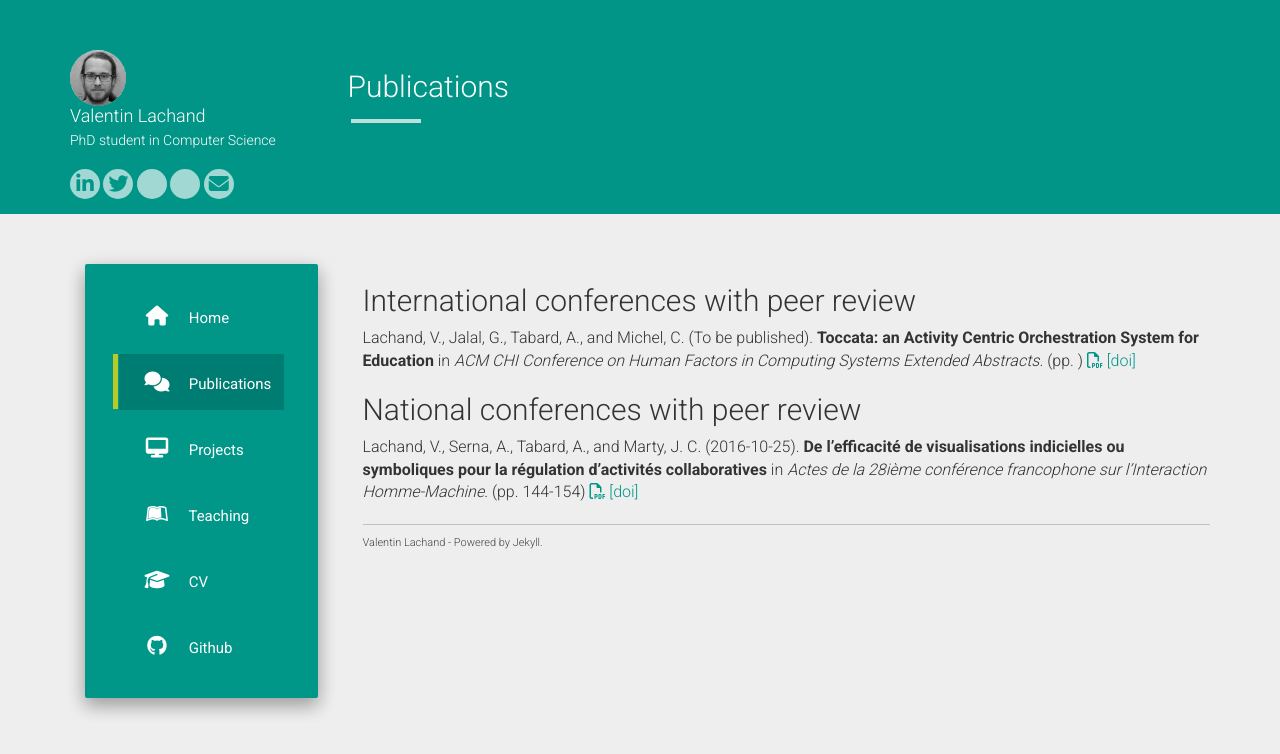
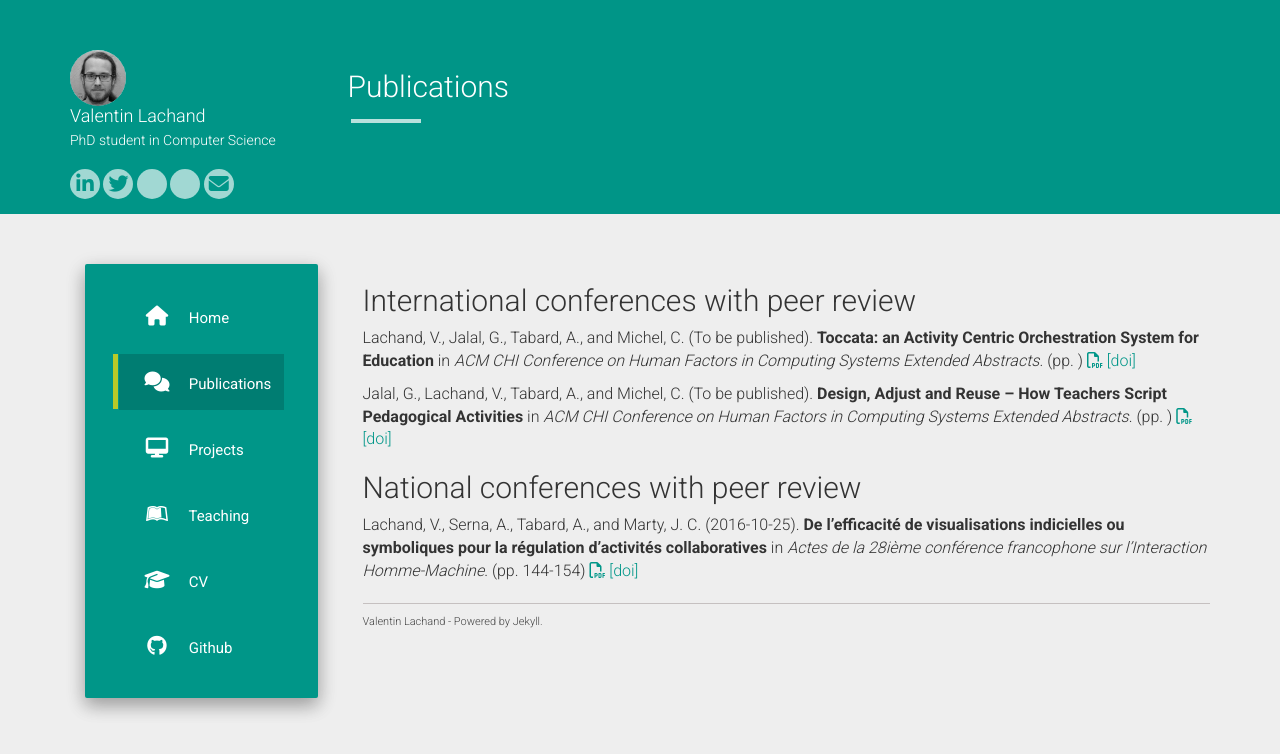
Before and after one commit to taotaoini/lachand.github.io, a Jekyll site: the page built from publications.html, in a window 1280 px wide. Shown: the top 754 px of the page. Built offline with Jekyll 4.4.1, drawn with Linux system fonts in a browser that asks for light colours; nearby versions of some CDN libraries.

Commit message:
Update publications.json

```diff
--- a/_data/publications.json
+++ b/_data/publications.json
@@ -10,6 +10,16 @@
         "doi": "http://dx.doi.org/10.1145/3170427.3188484"
 	},
 	{
+		"international": "True",
+		"authors": "Jalal, G., Lachand, V., Tabard, A., and Michel, C.",
+		"date": "To be published",
+		"title" : "Design, Adjust and Reuse – How Teachers Script Pedagogical Activities",
+		"conference": "ACM CHI Conference on Human Factors in Computing Systems Extended Abstracts",
+		"pages": "",
+        "pdf": "",
+        "doi": ""
+},
+	{
 		"international": "False",
 		"authors": "Lachand, V., Serna, A., Tabard, A., and Marty, J. C.",
 		"date": "2016-10-25",
```
